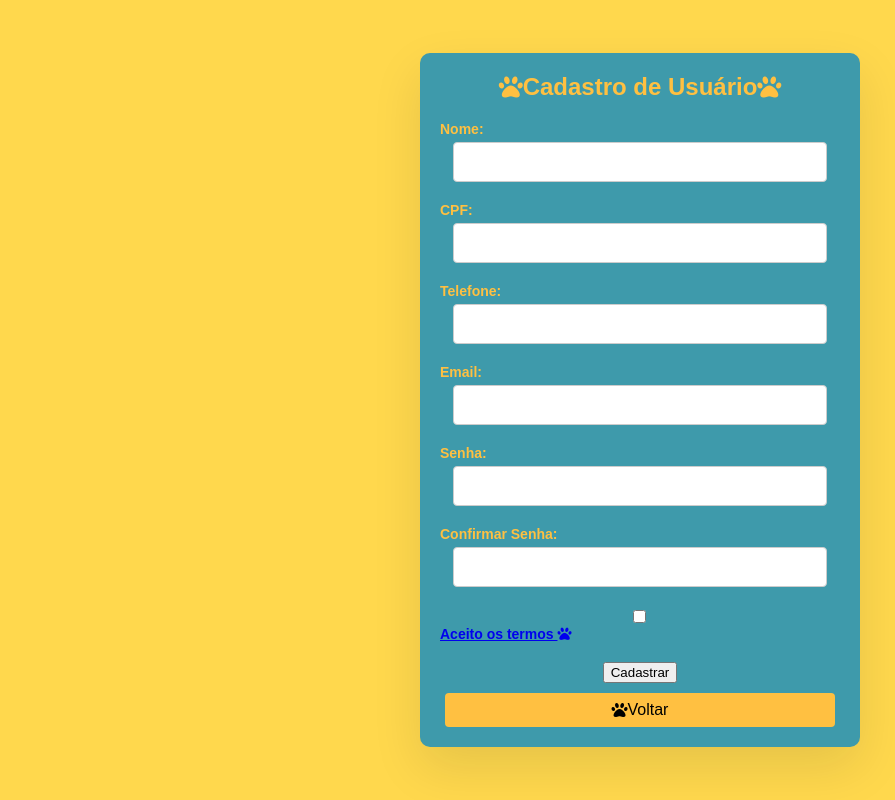
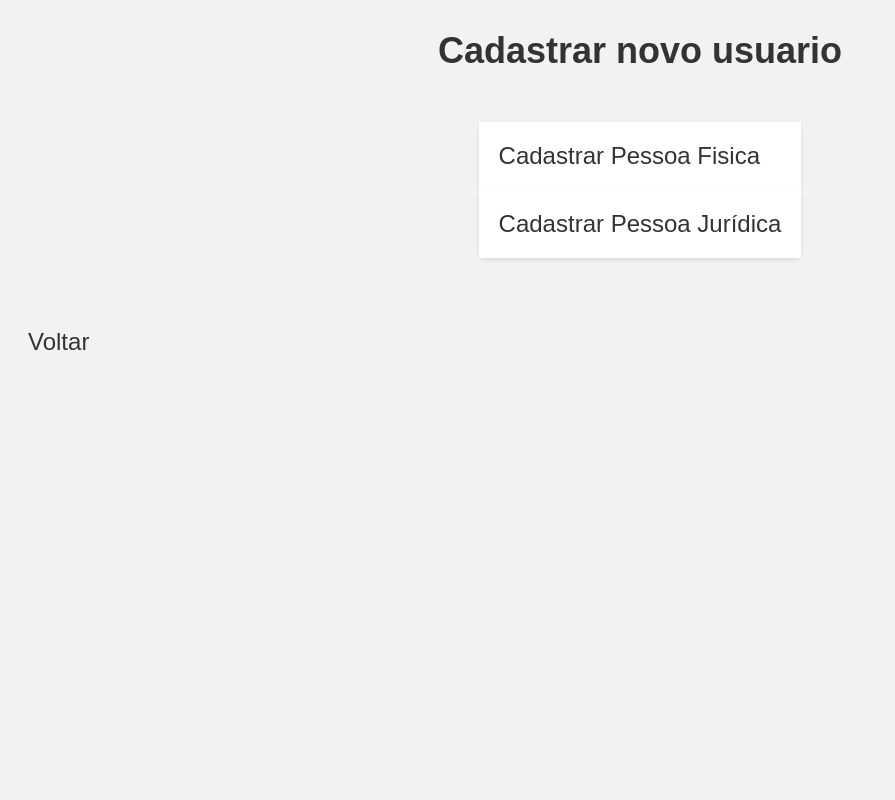
Before and after one commit to Nuklles/ProjetoCanil, a PHP site: page /cadastrar.php in a window 1280 px wide. Shown: the whole page, without its empty margins (0-895 px from the left). Run offline with PHP 8.4, Linux system fonts and the light colour scheme.

Commit message:
Update cadastrar.php

```diff
--- a/Canil/cadastrar.php
+++ b/Canil/cadastrar.php
@@ -1,188 +1,56 @@
 <!DOCTYPE html>
 <html>
 <head>
-    <title>Cadastro de Usuário</title>
-    <link rel="stylesheet" href="https://cdnjs.cloudflare.com/ajax/libs/font-awesome/5.15.3/css/all.min.css" integrity="sha512-2r7BR16rjGytrGcxkkK2YX1op6aJ7WUyrxm0xApfQVQhbiyWqUP3rd76T3+3YcJ3mIr2IRv4yAij3E1TDcnFWA==" crossorigin="anonymous" />
-    <style>
-        .background-image {
-            position: fixed;
-            top: 0;
-            left: 0;
-            width: 100%;
-            height: 100%;
-            z-index: -1;
-            background-image: url("https://cdn.discordapp.com/attachments/968520924087328771/1114612833943048212/Yellow_and_Orange_Playful_Pet_Adoption_Promotion_Banner_3.png");
-            background-size: cover;
-            background-repeat: no-repeat;
-        }
+	<title>Menu</title>
+	<style>
+		body {
+			font-family: Arial, sans-serif;
+			background-color: #f2f2f2;
+		}
+		h1 {
+			text-align: center;
+			font-size: 36px;
+			color: #333;
+			margin-top: 30px;
+		}
+		ul {
+			list-style: none;
+			padding: 0;
+			margin: 50px auto;
+			display: table;
+		}
+		li {
+			display: table-row;
+			margin-bottom: 20px;
+			background-color: #fff;
+			border-radius: 5px;
+			box-shadow: 0 2px 5px rgba(0,0,0,0.1);
+			transition: all 0.2s ease-in-out;
+		}
+		li:hover {
+			transform: scale(1.05);
+			box-shadow: 0 5px 15px rgba(0,0,0,0.2);
+		}
+		a {
+			display: table-cell;
+			vertical-align: middle;
+			padding: 20px;
+			color: #333;
+			text-decoration: none;
+			font-size: 24px;
+		}
 
-        body {
-            background-color: #FFD84D;
-            display: flex;
-            align-items: center;
-            justify-content: center;
-            height: 100vh;
-            margin: 0;
-            font-family: Arial, sans-serif;
-        }
-
-        .container {
-            border-radius: 10px;
-            padding: 20px;
-            box-shadow: 0 20px 50px rgba(10, 20, 30, 0.1);
-            max-width: 400px;
-            width: 100%;
-            text-align: center;
-            background-color: #3E9AAB;
-        }
-
-        h2 {
-            font-size: 24px;
-            color: #FFC041;
-            margin-top: 0;
-            display: flex;
-            align-items: center;
-            justify-content: center;
-        }
-
-        .success {
-            color: green;
-        }
-
-        .error {
-            color: red;
-        }
-
-        .form-field {
-            margin-bottom: 20px;
-            position: relative;
-        }
-
-        .form-field label {
-            font-weight: bold;
-            color: #FFC041;
-            font-size: 14px;
-            display: block;
-            text-align: left;
-            margin-bottom: 5px;
-        }
-
-        .form-field input[type="text"],
-        .form-field input[type="password"],
-        .form-field input[type="email"] {
-            width: 88%;
-            padding: 10px;
-            border: 1px solid #ccc;
-            border-radius: 4px;
-            font-size: 16px;
-            color: #000000;
-            background-color: #FFFFFF;
-            outline: none;
-            transition: border-color 0.3s ease;
-        }
-
-        .form-field input[type="text"]:focus,
-        .form-field input[type="password"]:focus,
-        .form-field input[type="email"]:focus {
-            border-color: #FFC041;
-        }
-
-        .form-field input[type="checkbox"] {
-            margin-right: 5px;
-            vertical-align: middle;
-        }
-
-        .form-field input[type="submit"] {
-            padding: 12px;
-            background-color: #FFC041;
-            color: #FFFFFF;
-            border: none;
-            border-radius: 40px;
-            cursor: pointer;
-            font-weight: bold;
-            transition: background-color 0.3s ease;
-            font-size: 16px;
-            display: flex;
-            align-items: center;
-            justify-content: center;
-            margin-top: 20px;
-        }
-
-        .form-field input[type="submit"]:hover {
-            background-color: #FFD84D;
-        }
-
-        .link {
-            text-align: center;
-            margin-top: 10px;
-            font-size: 14px;
-        }
-
-        .link a {
-            color: #FFC041;
-            text-decoration: none;
-            margin: 0 5px;
-            background-color: #FFC041;
-            color: #000000;
-            font-size: 16px;
-            padding: 8px 16px;
-            border-radius: 4px;
-            display: flex;
-            align-items: center;
-            justify-content: center;
-            text-decoration: none;
-        }
-    </style>
+	</style>
 </head>
 <body>
-    <div class="container">
-        <h2><i class="fas fa-paw"></i> Cadastro de Usuário <i class="fas fa-paw"></i></h2>
-        <?php if (!empty($successMessage)): ?>
-            <p class="success"><?php echo $successMessage; ?></p>
-        <?php endif; ?>
-        <?php if (!empty($errorMessage)): ?>
-            <p class="error"><?php echo $errorMessage; ?></p>
-        <?php endif; ?>
-        <form method="POST" action="<?php echo $_SERVER['PHP_SELF']; ?>">
-            <div class="form-field">
-                <label for="nome">Nome:</label>
-                <input type="text" id="nome" name="nome" required>
-            </div>
-            <div class="form-field">
-                <label for="cpf">CPF:</label>
-                <input type="text" id="cpf" name="cpf" required>
-            </div>
-            <div class="form-field">
-                <label for="telefone">Telefone:</label>
-                <input type="text" id="telefone" name="telefone" required>
-            </div>
-            <div class="form-field">
-                <label for="email">Email:</label>
-                <input type="email" id="email" name="email" required>
-            </div>
-            <div class="form-field">
-                <label for="senha">Senha:</label>
-                <input type="password" id="senha" name="senha" required>
-            </div>
-            <div class="form-field">
-                <label for="confirmar_senha">Confirmar Senha:</label>
-                <input type="password" id="confirmar_senha" name="confirmar_senha" required>
-            </div>
-            <div class="form-field checkbox">
-                <input type="checkbox" id="checkbox1" name="checkbox1" value="1" required>
-                <label for="checkbox1"><a href="javascript:void(0);" onclick="openTermsPopup()">Aceito os termos <i class="fas fa-paw"></i></a></label>
-            </div>
-            <input type="submit" value="Cadastrar">
-        </form>
-        <div class="link">
-            <a href="cadastrar.php"><i class="fas fa-paw"></i> Voltar</a>
-        </div>
-    </div>
+	<h1>Cadastrar novo usuario</h1>
 
-    <script>
-        function openTermsPopup() {
-            window.open('termos.html', 'Termos de Uso', 'width=600,height=400');
-        }
-    </script>
+	<ul>
+		<li><a href="cadastrar_usuario.php">Cadastrar Pessoa Fisica</a></li>
+		<li><a href="cadastrar_empresa.php">Cadastrar Pessoa Jurídica</a></li>
+
+
+		</ul>
+        <a href="index.php">Voltar</a>
 </body>
 </html>
```
